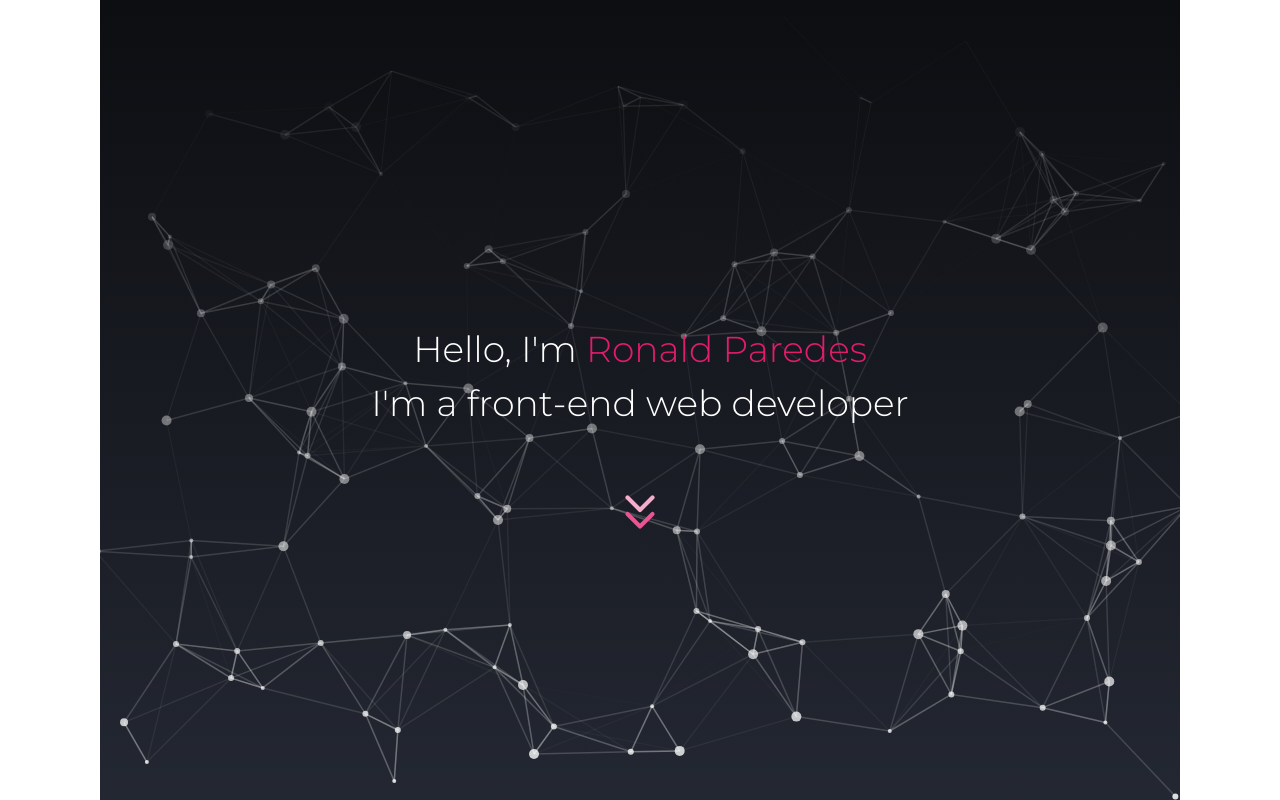
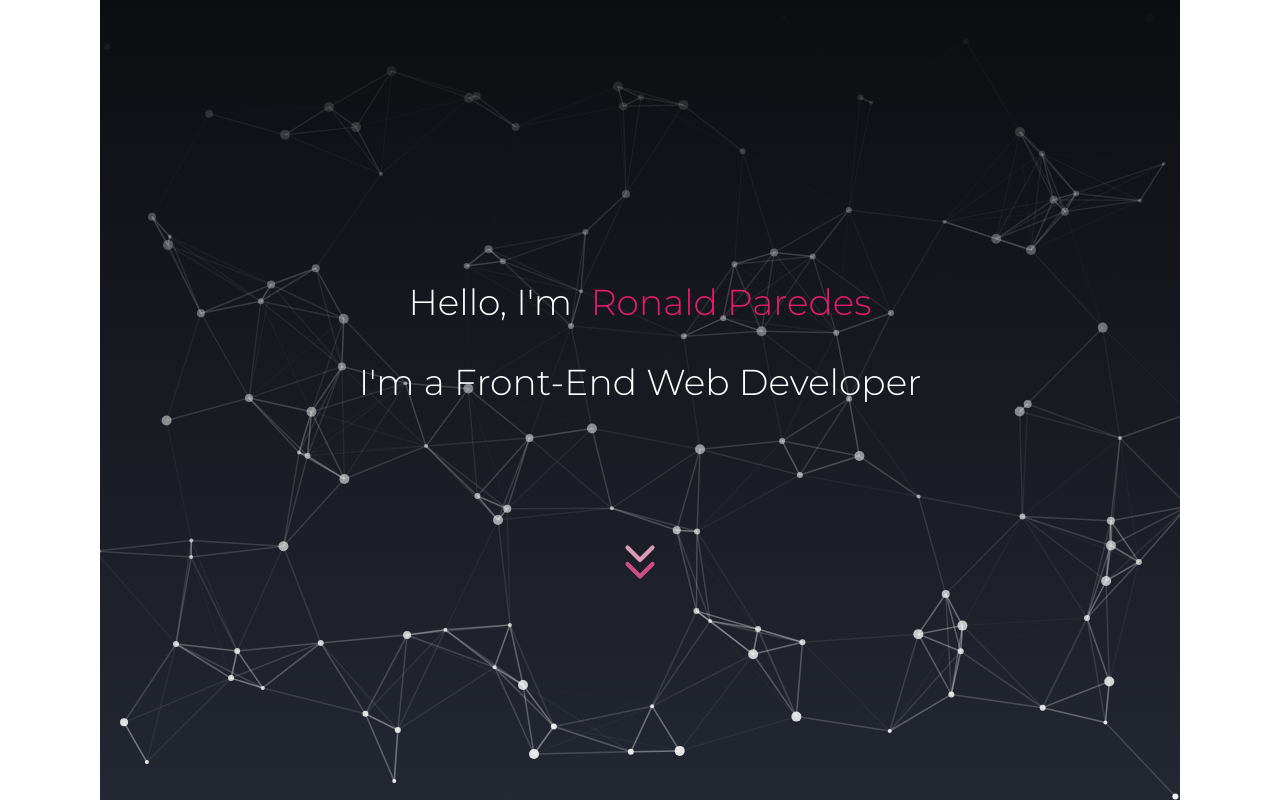
Before and after one commit to ronaldparedes/portfolio, a website built with Parcel: page index.html in a window 1280 px wide. Shown: the top 800 px of the page. Built offline with nearby package versions, Linux system fonts and the light colour scheme; animation ran at ten frames a second.

Commit message:
Title animation complete, Canvas optimized a bit

```diff
--- a/index.html
+++ b/index.html
@@ -17,10 +17,19 @@
     <section class="home-wrap flex">
       <canvas id="animation-canvas"></canvas>
       <div class="text-container">
+        <!--prettier-ignore-->
         <div class="text">
-          Hello, I'm <span class="highlight">Ronald Paredes</span>
-          <br />
-          I'm a front-end web developer
+          <div class="sentence-top">
+            <div class="greeting">Hello,</div>
+            <div class="sentence">
+              <span>
+                <span class= "regular">&nbsp;I'm&nbsp;</span>
+                <span class="highlight"> Ronald Paredes</span>
+              </span>
+            </div>
+          </div>
+          <br>
+          <div class="sentence-bottom"><span>I'm a Front-End Web Developer</span></div>
         </div>
       </div>
       <div class="access-button">
--- a/src/scripts/webAnim.ts
+++ b/src/scripts/webAnim.ts
@@ -18,24 +18,24 @@ export default class WebAnim {
   points: Point[] = [];
   isPlaying = true;
   isAnimLoopPaused = false;
-  canvasOrig;
+  canvasOrig = { w: null, h: null };
   constructor() {
     this.canvas.width =
       (<HTMLElement>this.canvas.parentNode).offsetWidth * this.dpi;
     this.canvas.height =
       (<HTMLElement>this.canvas.parentNode).offsetHeight * this.dpi;
+    this.canvasOrig = { w: this.canvas.width, h: this.canvas.height };
     this.setPoints(13);
-    this.canvasOrig = { w: this.canvas.width, h: this.canvas.height };
   }
 
   /** Initializes the properties of each Point */
   private setPoints(maxPoint: number) {
+    const widthVal = this.canvas.width / maxPoint;
+    const heightVal = ((this.canvas.height - 53) / (maxPoint * 0.75)) * 0.9;
     for (let i = 0; i < maxPoint; i++) {
-      let x = i * (this.canvas.width / maxPoint) + this.canvas.width * 0.05;
+      let x = i * widthVal + this.canvas.width * 0.05;
       for (let j = 0; j < maxPoint * 0.75; j++) {
-        let y =
-          j * (((this.canvas.height - 53) / (maxPoint * 0.75)) * 0.9) +
-          this.canvas.height * 0.1;
+        let y = j * heightVal + this.canvas.height * 0.1;
         this.points.push({
           x: x,
           y: y,
@@ -57,8 +57,7 @@ export default class WebAnim {
    * @param point to be drawn on the canvas
    */
   private drawCircle(point: Point) {
-    const pointOpacity =
-      (point.y - this.canvas.height * 0.1) / this.canvas.height; //Opacity based on Y position
+    const pointOpacity = point.y / this.canvas.height; //Opacity based on Y position
     this.ctx.beginPath();
     this.ctx.arc(point.x, point.y, point.size, 0, 2 * Math.PI, false);
     this.ctx.fillStyle = `rgba(255, 255, 255,
@@ -72,21 +71,23 @@ export default class WebAnim {
    * @param distVal variable num to affect number of connections
    */
   private drawLines(point: Point, distVal: number, lineWidth: number) {
+    // MaxDist based on canvas aspect ratio
+    const widthVal = this.canvas.width / distVal;
+    const heightVal = this.canvas.height / distVal;
+    const maxDist: number = widthVal > heightVal ? widthVal : heightVal;
+    const heightOpacity =
+      (point.y + this.canvas.height * 0.1) / this.canvas.height;
     this.points.forEach(nextPoint => {
       const distance = this.getDistance(point, nextPoint);
-      // MaxDist based on canvas aspect ratio
-      const widthVal = this.canvas.width / distVal;
-      const heightVal = this.canvas.height / distVal;
-      const maxDist: number = widthVal > heightVal ? widthVal : heightVal;
       // Draws lines to points closer that maxDist
       if (point != nextPoint && distance < maxDist) {
+        const lineOpacity =
+          ((maxDist - distance) / (maxDist * 3)) * heightOpacity;
         this.ctx.beginPath();
         this.ctx.moveTo(point.x, point.y);
         this.ctx.lineTo(nextPoint.x, nextPoint.y);
         this.ctx.lineWidth = lineWidth;
-        this.ctx.strokeStyle = `rgba(255, 255, 255,${((maxDist - distance) /
-          (maxDist * 3)) *
-          ((point.y + this.canvas.height * 0.1) / this.canvas.height)})`; // To Set opacity based on Height
+        this.ctx.strokeStyle = `rgba(255, 255, 255,${lineOpacity})`;
         this.ctx.stroke();
       }
     });
@@ -156,16 +157,20 @@ export default class WebAnim {
   }
   /** Updates position (evely distributed) of points based on new Canvas size. */
   public updatePointsPos() {
+    const widthVal = this.canvas.width / this.canvasOrig.w;
+    const heightVal = this.canvas.height / this.canvasOrig.h;
     this.points.forEach(point => {
-      (point.origX = point.origX * (this.canvas.width / this.canvasOrig.w)),
-        (point.origY = point.origY * (this.canvas.height / this.canvasOrig.h));
+      (point.origX = point.origX * widthVal),
+        (point.origY = point.origY * heightVal);
     });
     this.canvasOrig.w = this.canvas.width;
     this.canvasOrig.h = this.canvas.height;
   }
   /** Resizes the canvas when the container changes size */
   public resizeCanvas() {
-    this.canvas.width = this.canvas.parentNode.offsetWidth * this.dpi;
-    this.canvas.height = this.canvas.parentNode.offsetHeight * this.dpi;
+    this.canvas.width =
+      (<HTMLElement>this.canvas.parentNode).offsetWidth * this.dpi;
+    this.canvas.height =
+      (<HTMLElement>this.canvas.parentNode).offsetHeight * this.dpi;
   }
 }
--- a/src/styles/modules/_header.sass
+++ b/src/styles/modules/_header.sass
@@ -1,25 +1,62 @@
 
+.home-wrap
+  height: calc(100vh + 53px)
+  background-color: $primary //#252934
+  background-image: linear-gradient(180deg, #000000 -50%, $primary 100%)
 section
   position: relative
   .text-container
+    // border: 1px solid green
     display: flex
-    align-items: center
-    margin-bottom: 50px
+    flex-direction: column
+    justify-content: center
+    // padding-bottom: 8rem
     border-radius: 3rem
-    height: 12rem
+    height: 15rem
+    // width: 100%
     z-index: 1
   .text
+    display: inline-block
+    // border: 1px solid red
     font-size: 2.1rem
-    line-height: 25pt
     font-weight: 500
     z-index: 1
+    span
+      display: inline-block
+    .sentence-top
+      display: flex
+      justify-content: center
+      // border: 1px solid lightblue
+      animation: reposition 3s ease-out forwards
+      .greeting, .sentence
+        display: inline-block
+      .greeting
+        // border: 1px solid green
+        animation: intro 3s ease-out
+      .sentence
+        // border: 1px solid pink
+        overflow: hidden
+        span:first-of-type
+          transform: translateX(-100%)
+          animation: expand 2.5s ease-out 1.5s forwards
+    .sentence-bottom
+      display: inline-block
+      // border: 1px solid orange
+      overflow: hidden
+      span
+        transform: translateX(-100%)
+        // border: 1px solid orange
+        animation: expand 2.5s ease-out 3s forwards
   .access-button
+    opacity: 0
     width: 50px
+    margin-top: 12rem
     transform: rotate(180deg)
+    animation: intro 3s ease-out 4s forwards
     svg
       stroke: #fff
       .first, .second
-        animation: advance 1000ms  infinite alternate
+        animation: advance 1s  infinite alternate
       .second
         animation-delay: 400ms
     &:hover
@@ -35,13 +72,33 @@ section
   to
     stroke: #fff
 
-.home-wrap
-  height: calc(100vh + 53px)
-  background-color: $primary //#252934
-  // background-color: #485461;
-  // background-image: linear-gradient(25deg, #0000 0%, $primary 74%)
-  // background-color: #000000
-  background-image: linear-gradient(180deg, #000000 -50%, $primary 100%)
+@keyframes reposition
+  0%
+    transform: translateX(30%)
+  50%
+    transform: translateX(30%)
+  100%
+    transform: translateX(0)
+
+@keyframes expand
+  0%
+    // max-width: 0
+    transform: translateX(-100%)
+  50%
+    transform: translateX(-100%)
+    // max-width: 0
+  100%
+    // max-width: 100%
+    transform: translateX(0%)
+
+@keyframes intro
+  0%
+    opacity: 0
+  20%
+    opacity: 0
+  100%
+    opacity: 1
+
 nav
   position: absolute
   height: 50px
@@ -125,7 +182,7 @@ nav
 @media screen and (min-width: 600px)
   section .text
     font-size: 3.6rem
-    line-height: 40pt
+    line-height: 30pt
     font-weight: 300
   nav
     .link-wrap
@@ -140,7 +197,7 @@ nav
 
 @media screen and (min-width: 1080px)
   nav
-    width: 1080px
+    // width: 1080px
     left: calc(50% - 1080px/2)
 
 .highlight
@@ -152,3 +209,4 @@ canvas
   position: absolute
   top: 0
   z-index: 0
+  animation: intro 3s
```
